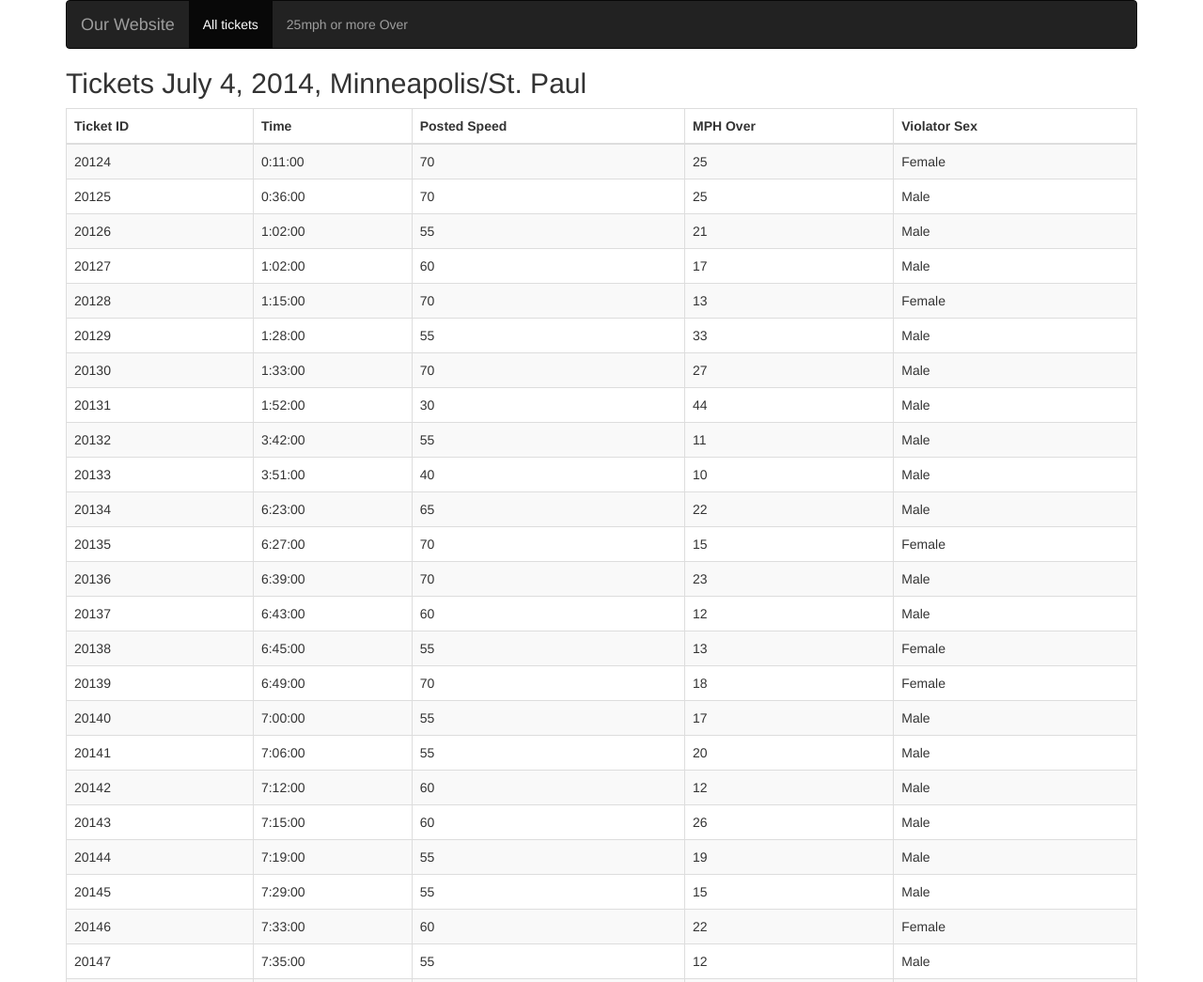
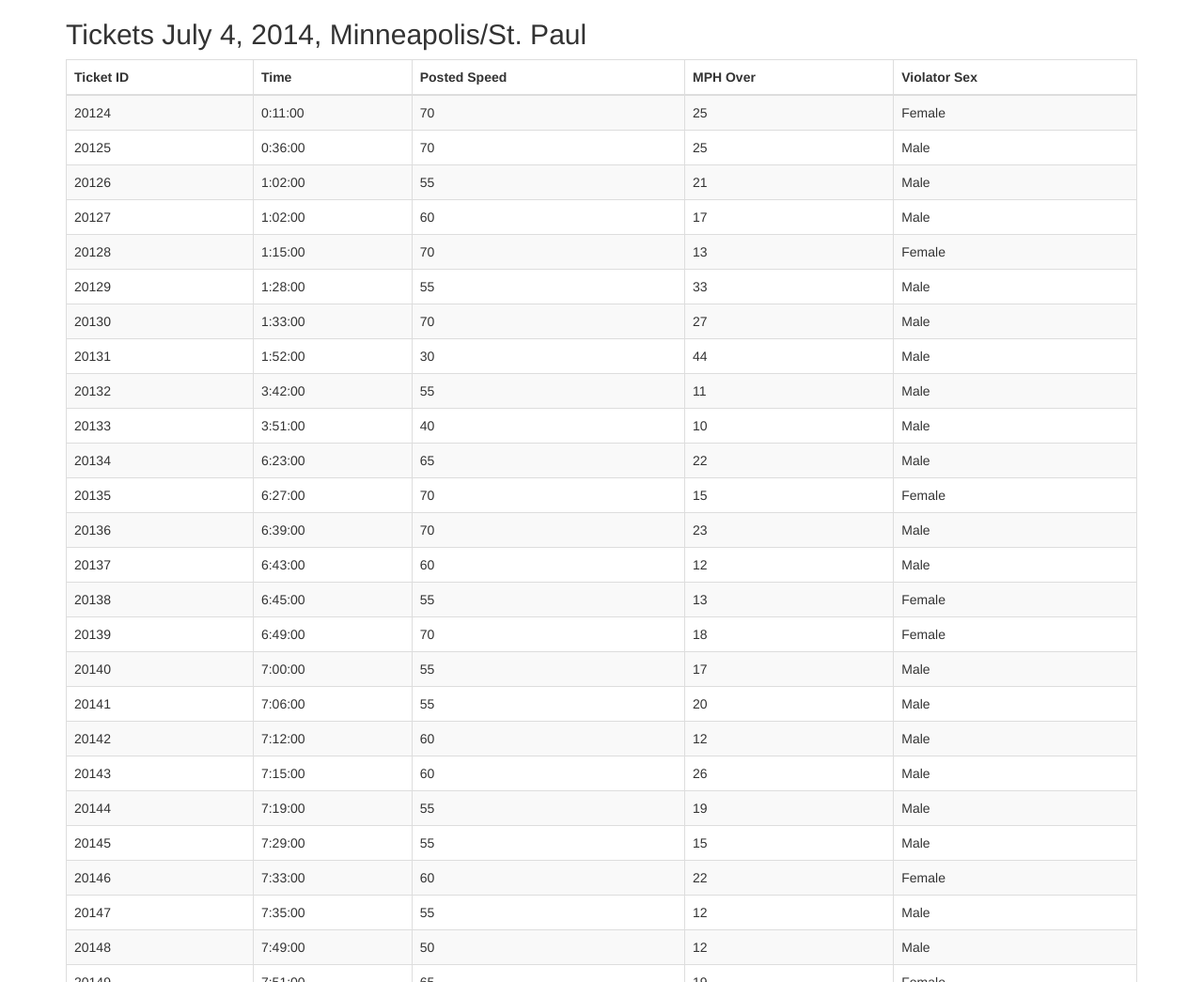
Before and after one commit to K9gorrilla/Program6, a plain HTML site: page index.html in a window 1280 px wide. Shown: the top 1045 px of the page at 94% size. Drawn offline with nearby package versions, Linux system fonts and the light colour scheme.

Commit message:
Update index.html

```diff
--- a/index.html
+++ b/index.html
@@ -6,19 +6,6 @@
 </head>
 <body>
   <div class="container">
-    <nav class="navbar navbar-inverse">
-      <div class="navbar-header">
-        <a class="navbar-brand" href="#">Our Website</a>
-      </div>
-      <div>
-        <ul class="nav navbar-nav">
-          <li class="active"><a href="index.html">All tickets</a></li>
-          <li><a href="25over.html">25mph or more Over</a></li>
-        </ul>
-      </div>
-    </nav>
-
-    <div id="ticketApp">
     <h2>Tickets July 4, 2014, Minneapolis/St. Paul</h2>
     <table class="table table-bordered table-striped">
       <thead>
@@ -30,50 +17,42 @@
           <th>Violator Sex</th>
         </tr>
       </thead>
-        <tbody>
-          <tr v-for="ticket in tickets">
-            <td>{{ ticket.tid }}</td>
-            <td>{{ ticket.stop_time }}</td>
-            <td>{{ ticket.posted_speed }}</td>
-            <td>{{ ticket.actual_speed - ticket.posted_speed }}</td>
-            <td>{{ ticket.violator_sex }}</td>
-          </tr>
+      <tbody id="ticketTableBody">
+        <!-- Ticket data will be inserted here -->
       </tbody>
     </table>
-    </div>
   </div>
 
   <script src="https://ajax.googleapis.com/ajax/libs/jquery/1.11.3/jquery.min.js"></script>
   <script src="https://maxcdn.bootstrapcdn.com/bootstrap/3.3.5/js/bootstrap.min.js"></script>
-  <script src="https://unpkg.com/vue@next"></script>
   <script>
-    document.addEventListener('DOMContentLoaded', function () {
-      let app = Vue.createApp({
-        data() {
-          return {
-            tickets: [], // Array to hold ticket data
-          }
-        },
-        created() {
-          this.getData(); // Load JSON data when the page loads
-        },
-        methods: {
-          async getData() {
+    document.addEventListener('DOMContentLoaded', async function () {
       try {
         const response = await fetch('tickets1.json'); // Fetch JSON data
         if (!response.ok) {
           throw new Error('Failed to fetch data');
         }
-              this.tickets = await response.json(); // Set tickets data
+        const tickets = await response.json(); // Parse JSON data
+        displayTickets(tickets); // Display tickets in the table
       } catch (error) {
         console.error(error);
       }
-          },
-        }
     });
 
-      app.mount('#ticketApp'); // Mount the Vue app
+    function displayTickets(tickets) {
+      const tableBody = document.getElementById('ticketTableBody');
+      tickets.forEach(ticket => {
+        const row = document.createElement('tr');
+        row.innerHTML = `
+          <td>${ticket.tid}</td>
+          <td>${ticket.stop_time}</td>
+          <td>${ticket.posted_speed}</td>
+          <td>${ticket.actual_speed - ticket.posted_speed}</td>
+          <td>${ticket.violator_sex}</td>
+        `;
+        tableBody.appendChild(row);
       });
+    }
   </script>
 </body>
 </html>
```
Lines whose indentation alone changed are shown as unchanged.
